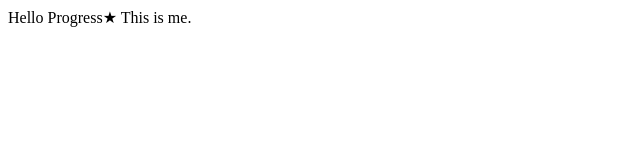
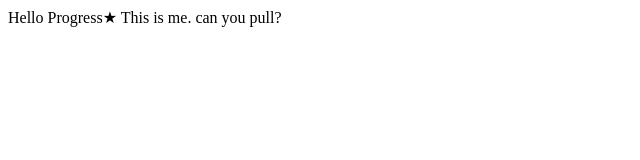
Before and after one commit to morimai123/basic_php_wareki, a plain HTML site: page index.html in a window 1280 px wide. Shown: the whole page, without its empty margins (0-640 px from the left). Drawn offline with Linux system fonts and the light colour scheme.

Commit message:
Update index.html

```diff
--- a/index.html
+++ b/index.html
@@ -9,5 +9,7 @@
 <body>
     Hello Progress★
     This is me.
+    can you pull?
+
 </body>
 </html>
```
